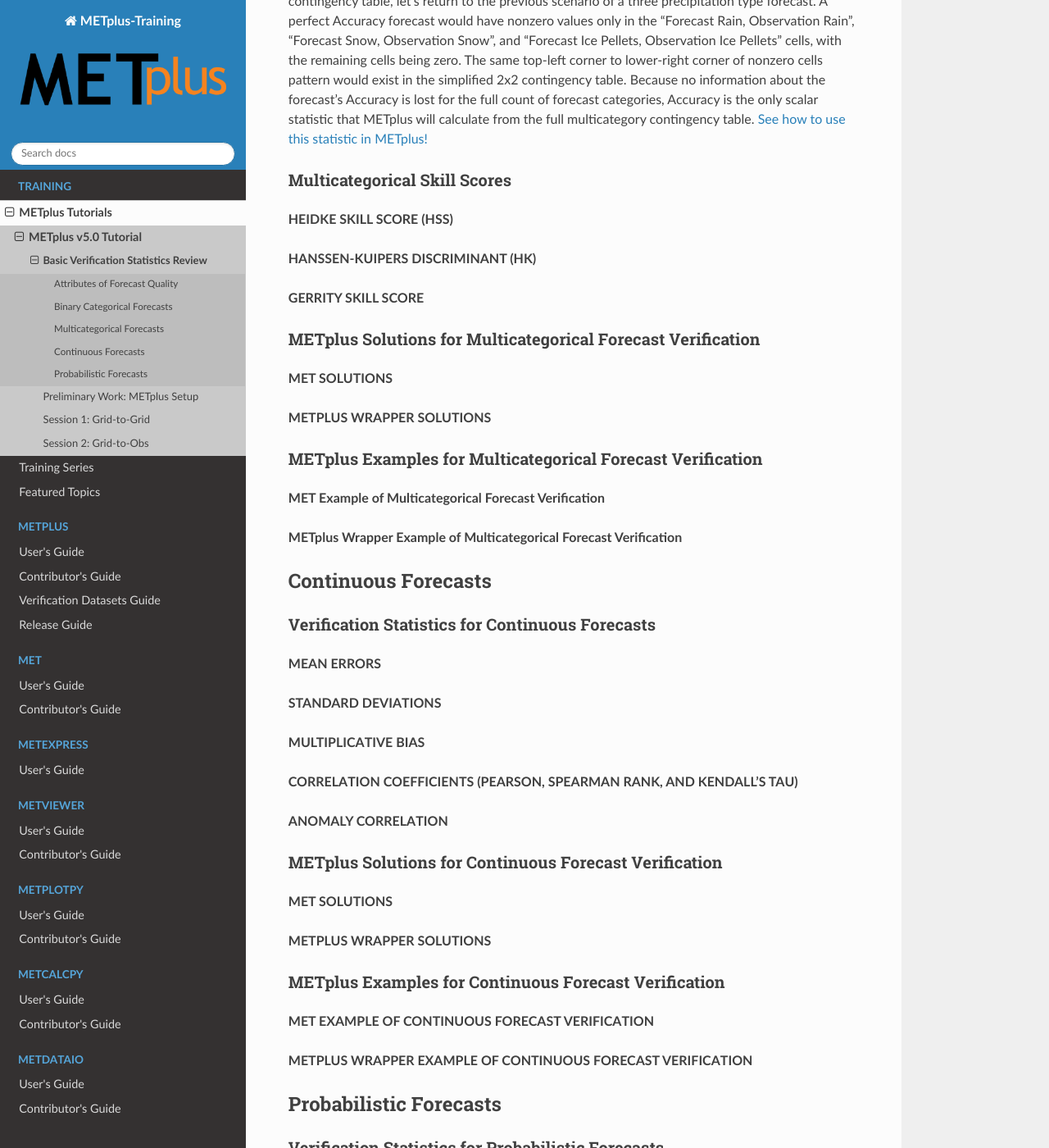
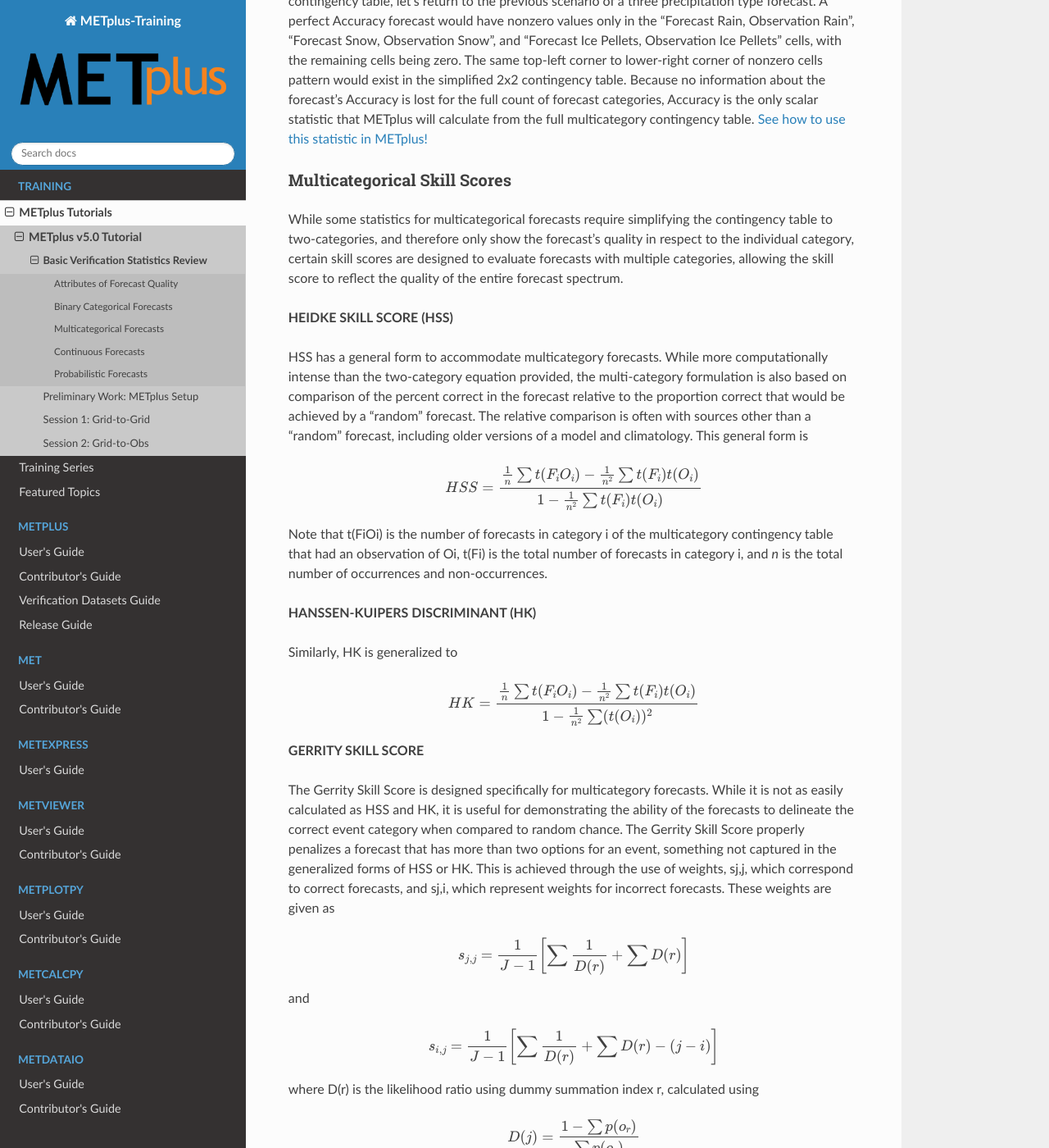
Before and after one commit to dtcenter/METplus-Training, a Sphinx documentation site: the page built from docs/Tutorial/v5.0/basic_verf_stats_review.rst, in a window 1280 px wide and 1400 px high, scrolled down 14099 px. Shown: the whole window at 82% size. Built offline with Sphinx 7.4.7 and the Read the Docs theme 3.1.0, drawn with Linux system fonts in a browser that asks for light colours; some of the changed text lies outside the part shown.

Commit message:
Multicategorical Skill Scores

```diff
--- a/docs/Tutorial/v5.0/basic_verf_stats_review.rst
+++ b/docs/Tutorial/v5.0/basic_verf_stats_review.rst
@@ -743,11 +743,72 @@
 Multicategorical Skill Scores
 ^^^^^^^^^^^^^^^^^^^^^^^^^^^^^
 
+While some statistics for multicategorical forecasts require simplifying the contingency
+table to two-categories, and therefore only show the forecast’s quality in respect to
+the individual category, certain skill scores are designed to evaluate forecasts with
+multiple categories, allowing the skill score to reflect the quality of the entire
+forecast spectrum.
+
 **HEIDKE SKILL SCORE (HSS)**
+
+HSS has a general form to accommodate multicategory forecasts. While more computationally
+intense than the two-category equation provided, the multi-category formulation is
+also based on comparison of the percent correct in the forecast relative to the proportion
+correct that would be achieved by a “random” forecast. The relative comparison is often
+with sources other than a “random” forecast, including older versions of a model and
+climatology. This general form is
+
+.. math::
+
+   HSS = \frac{\frac{1}{n}\sum t(F_i O_i) - \frac{1}{n^2}\sum t(F_i) t(O_i)}{1 - \frac{1}{n^2}\sum t(F_i) t(O_i)}
+
+Note that t(FiOi) is the number of forecasts in category i of the multicategory contingency
+table that had an observation of Oi, t(Fi) is the total number of forecasts in category i,
+and *n* is the total number of occurrences and non-occurrences.
 
 **HANSSEN-KUIPERS DISCRIMINANT (HK)**
 
+Similarly, HK is generalized to
+
+.. math::
+
+   HK = \frac{\frac{1}{n}\sum t(F_i O_i) - \frac{1}{n^2}\sum t(F_i) t(O_i)}{1 - \frac{1}{n^2}\sum (t(O_i))^2}
+
 **GERRITY SKILL SCORE**
+
+The Gerrity Skill Score is designed specifically for multicategory forecasts. While it
+is not as easily calculated as HSS and HK, it is useful for demonstrating the ability of
+the forecasts to delineate the correct event category when compared to random chance.
+The Gerrity Skill Score properly penalizes a forecast that has more than two options
+for an event, something not captured in the generalized forms of HSS or HK. This is
+achieved through the use of weights, sj,j, which correspond to correct forecasts, and
+sj,i, which represent weights for incorrect forecasts. These weights are given as
+
+.. math::
+
+   s_{j,j} = \frac{1}{J-1}\left[\sum \frac{1}{D(r)} + \sum D(r)\right]
+
+and
+
+.. math::
+
+   s_{i,j} = \frac{1}{J-1}\left[\sum \frac{1}{D(r)} + \sum D(r) - (j - i)\right]
+
+where D(r) is the likelihood ratio using dummy summation index r, calculated using
+
+.. math::
+
+   D(j) = \frac{1 - \sum p(o_r)}{\sum p(o_r)}
+
+where p(or) is the probability of a sample climatology.
+
+Finally, the Gerrity Skill Score is computed through summing the product of the
+scoring weights and their corresponding joint probability distribution. That distribution
+is found by taking each count of the contingency table cell and dividing it by the
+total number of occurrences and non-occurrences across all cells, *n*.
+:ref:`See how to use these statistics in METplus! <metplus_sol_multicat_fore_verif>`
+
+.. _metplus_sol_multicat_fore_verif:
 
 METplus Solutions for Multicategorical Forecast Verification
 ^^^^^^^^^^^^^^^^^^^^^^^^^^^^^^^^^^^^^^^^^^^^^^^^^^^^^^^^^^^^
```
